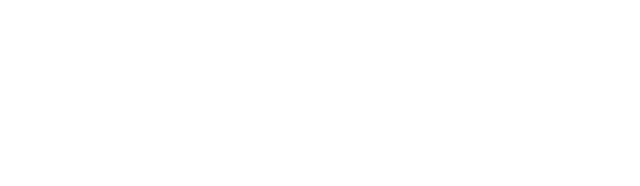
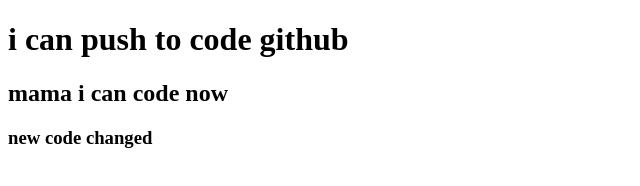
Before and after one commit to abontika8900/my-seven-repo, a plain HTML site: page index.html in a window 1280 px wide. Shown: the whole page, without its empty margins (0-640 px from the left). Drawn offline with Linux system fonts and the light colour scheme.

Commit message:
added header

```diff
--- a/index.html
+++ b/index.html
@@ -7,6 +7,8 @@
     <title>my seven github</title>
 </head>
 <body>
-
+    <h1>i can push to code github</h1>
+    <h2>mama i can code now</h2>
+    <h3>new code changed</h3>
 </body>
 </html>
```
